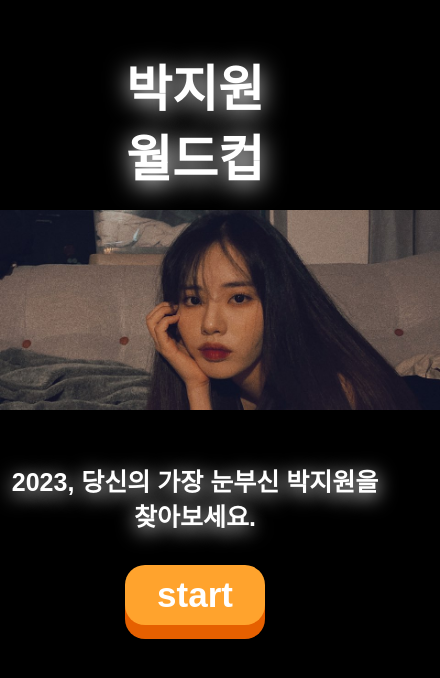
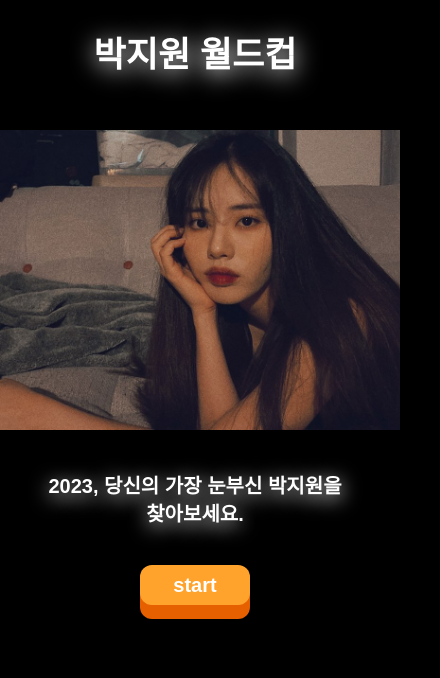
Before and after one commit to kuk0901/tournament-jiwon, a plain HTML site: page index.html in a window 390 px wide. Shown: the whole page, 440 px wide, since content can reach past the window. Drawn offline with nearby package versions, Linux system fonts and the light colour scheme.

Commit message:
미디어쿼리 재수정

```diff
--- a/css/common.css
+++ b/css/common.css
@@ -52,6 +52,20 @@ body {
   height: 170px;
   font-size: 40px;
 }
+@media (max-width: 1000px) {
+  .text-start,
+  .text-reset {
+    height: 140px;
+    font-size: 35px;
+  }
+}
+@media (max-width: 740px) {
+  .text-start,
+  .text-reset {
+    height: 120px;
+    font-size: 30px;
+  }
+}
 .btn {
   max-width: 150px;
   height: 70px;
@@ -79,12 +93,23 @@ body {
 }
 @media (max-width: 1000px) {
   .btn {
-    max-width: 140px;
+    max-width: 130px;
     height: 60px;
-    font-size: 35px;
+    font-size: 30px;
     font-weight: 700;
     line-height: 1.3;
     margin: 15px auto;
+  }
+}
+@media (max-width: 740px) {
+  .btn {
+    max-width: 110px;
+    height: 40px;
+    font-size: 20px;
+    font-weight: 700;
+    line-height: 1.3;
+    margin: 15px auto;
+    border-radius: 12px;
   }
 }
 .description {
--- a/css/home.css
+++ b/css/home.css
@@ -2,14 +2,14 @@
   .title {
     height: 60px;
     font-size: 50px;
-    padding: 40px;
+    padding: 20px;
   }
 }
 @media (max-width: 740px) {
   .title {
-    height: 60px;
-    font-size: 50px;
-    padding: 55px;
+    height: 50px;
+    font-size: 35px;
+    padding: 30px;
   }
 }
 
@@ -33,21 +33,22 @@
   .content {
     max-width: 660px;
     max-height: 434px;
-    margin: 40px auto;
+    margin: 30px auto;
   }
   .text {
     font-size: 27px;
+    margin: auto;
   }
 }
 
 @media (max-width: 740px) {
   .content {
     max-width: 400px;
-    max-height: 200px;
-    margin: 40px auto;
-    padding: 0 20px;
+    max-height: 300px;
+    margin: 20px auto;
   }
   .text {
-    font-size: 25px;
+    font-size: 20px;
+    margin: auto;
   }
 }
```
